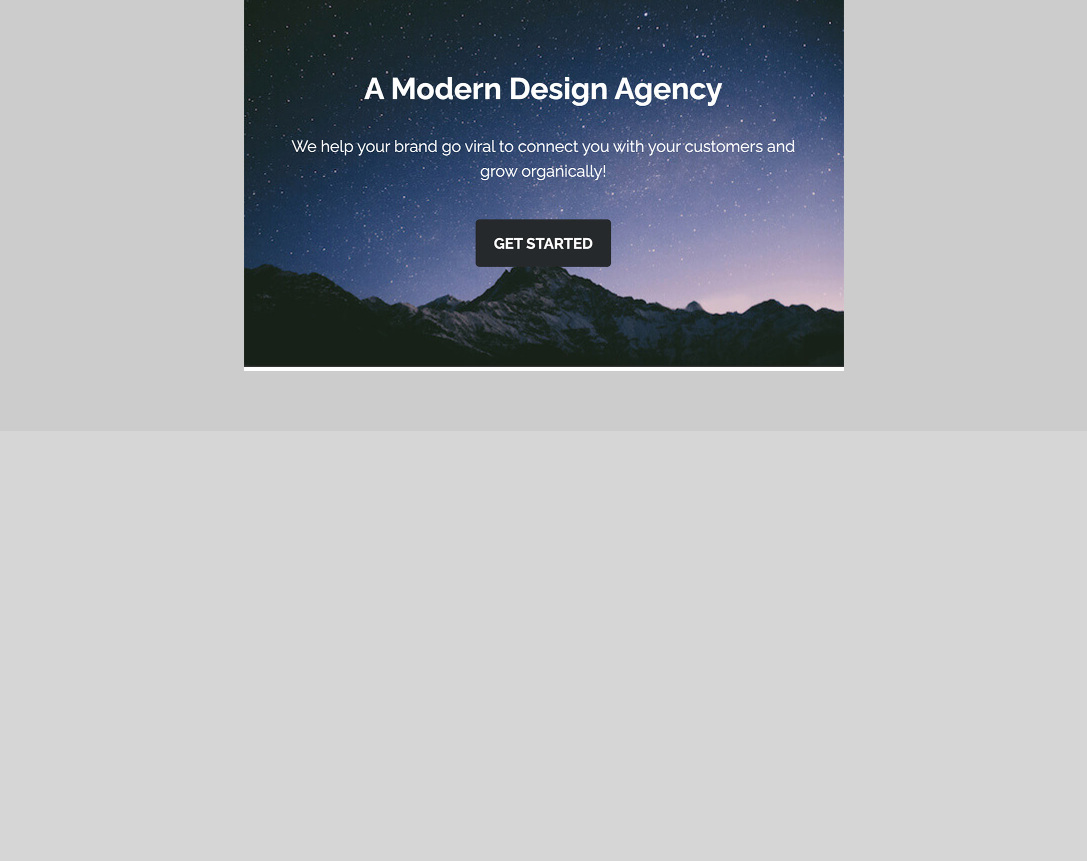
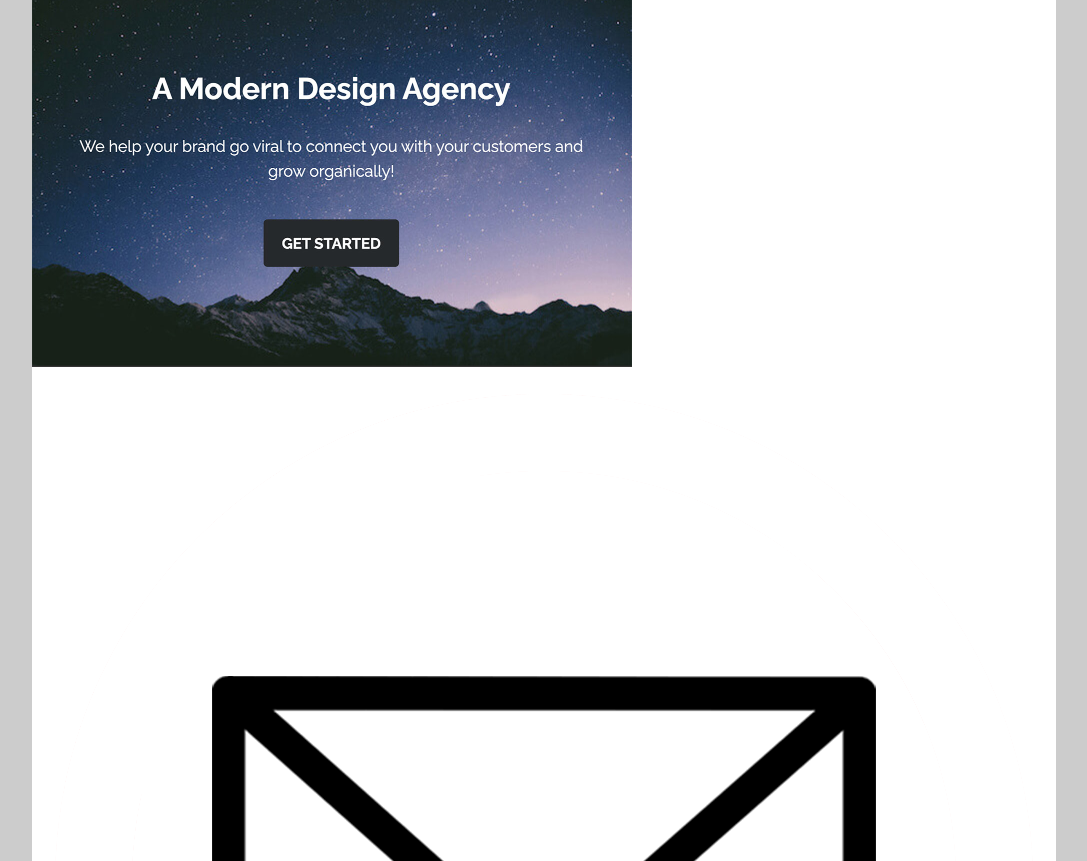
Before and after one commit to leah-choco/First-Email-Template, a plain HTML site: page index.html in a window 1280 px wide. Shown: the part 91-952 px from the top of the page, without its empty margins (96-1183 px from the left). Before the commit the page ends 800 px from the top, so only its background shows below. Drawn offline with Linux system fonts and the light colour scheme.

Commit message:
Adding email icon

```diff
--- a/index.html
+++ b/index.html
@@ -67,7 +67,13 @@
                                 <table class="column">
                                     <tr>
                                         <td class="padding">
-                                            <table class="content"></table>
+                                            <table class="content">
+                                                <tr>
+                                                    <td>
+                                                        <a href=""><img src="./assets/email.png" alt="email icon"></a>
+                                                    </td>
+                                                </tr>
+                                            </table>
                                         </td>
                                     </tr>
                                 </table>
```
